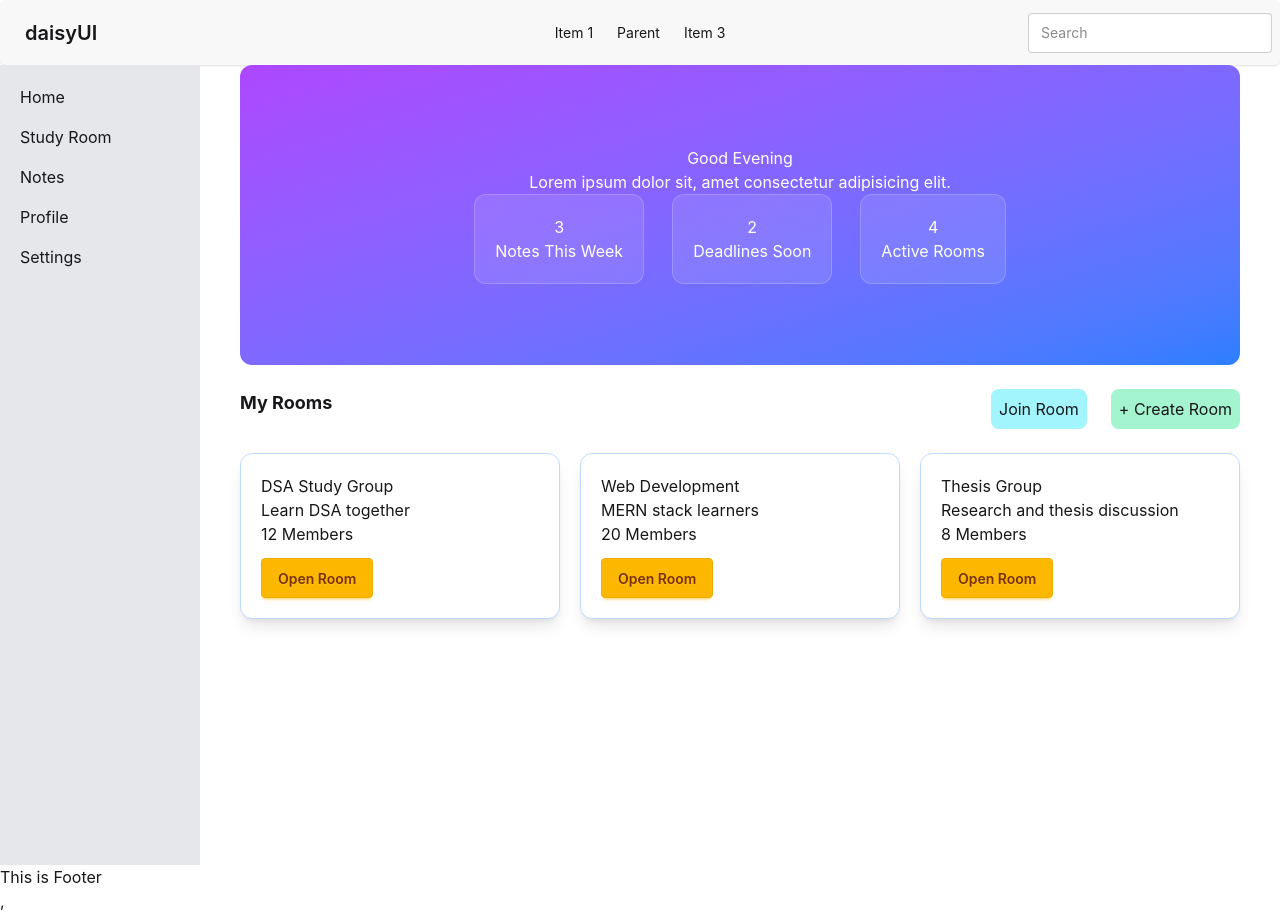
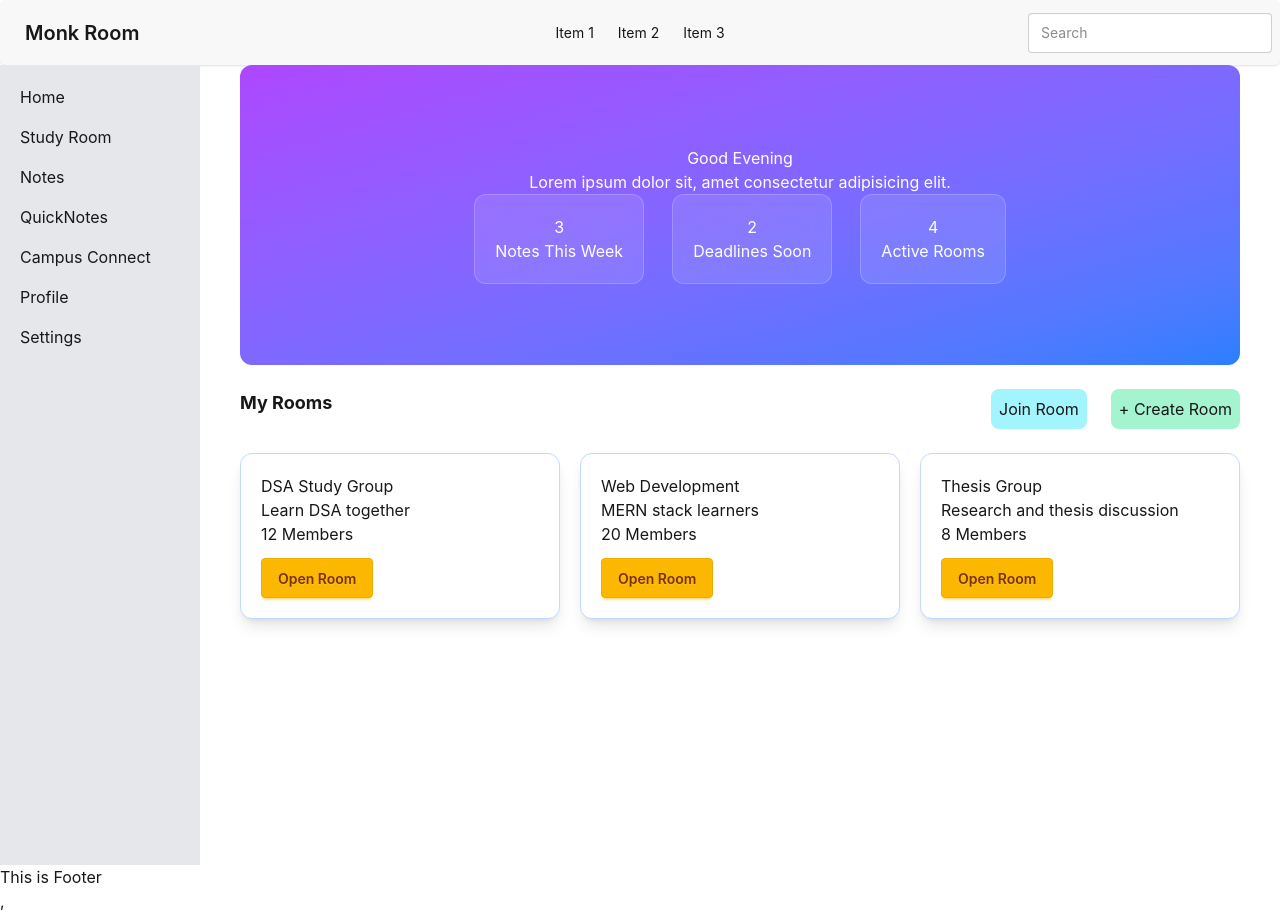
Before and after one commit to alriad56/Monk-Room, a React (Vite) app: page / in a window 1280 px wide. Built offline with nearby package versions, Linux system fonts and the light colour scheme.

Commit message:
feat: add quick notes component

```diff
--- a/src/components/Home.jsx
+++ b/src/components/Home.jsx
@@ -3,7 +3,7 @@ import StudyRoom from "./StudyRoom";
 const Home = () => {
     return (
         <div>
-            {/* Hero Section */}
+
             <div className="flex flex-col items-center justify-center text-center bg-gradient-to-br from-purple-500 to-blue-500 rounded-xl text-white w-full min-h-[300px] p-6 mx-auto">
 
                 <h1>Good Evening</h1>
@@ -30,7 +30,7 @@ const Home = () => {
                 </div>
             </div>
 
-            {/* Study Room Section */}
+
             <StudyRoom />
         </div>
     );
--- a/src/components/Navbar.jsx
+++ b/src/components/Navbar.jsx
@@ -10,13 +10,13 @@ const Navbar = () => {
       <label htmlFor="navbar-1-toggle" className="btn btn-ghost lg:hidden">
         <svg aria-label="Menu" xmlns="http://www.w3.org/2000/svg" className="h-5 w-5" fill="none" viewBox="0 0 24 24" stroke="currentColor"><path strokeLinecap="round" strokeLinejoin="round" strokeWidth="2" d="M4 6h16M4 12h8m-8 6h16" /></svg>
       </label>
-      <button className="btn btn-ghost text-xl">daisyUI</button>
+      <button className="btn btn-ghost text-xl">Monk Room</button>
     </div>
     <div className="navbar-center hidden lg:flex">
       <ul className="menu menu-horizontal px-1">
         <li><button>Item 1</button></li>
         <li>
-        <button>Parent</button>
+        <button>Item 2</button>
 
       </li>
         <li><button>Item 3</button></li>
@@ -31,7 +31,7 @@ const Navbar = () => {
     <ul className="menu">
       <li><button>Item 1</button></li>
       <li>
-        <button>Parent</button>
+        <button>Item 2 </button>
 
       </li>
       <li><button>Item 3</button></li>
--- /dev/null
+++ b/src/components/QuickNotes.jsx
@@ -0,0 +1,24 @@
+const QuickNotes = () => {
+    return (
+        <div className="p-6">
+
+            <h1 className="text-2xl font-bold">
+                Quick Notes
+            </h1>
+
+            <div className="mt-6">
+                <textarea
+                    placeholder="Write something..."
+                    className="textarea textarea-bordered w-full h-32"
+                ></textarea>
+
+                <button className="btn btn-primary mt-3">
+                    Save Note
+                </button>
+            </div>
+
+        </div>
+    );
+};
+
+export default QuickNotes;
--- a/src/components/Sidebar.jsx
+++ b/src/components/Sidebar.jsx
@@ -8,6 +8,8 @@ const Sidebar = () => {
             <li className="mb-4"><Link to="/">Home</Link></li>
             <li className="mb-4"> <Link to="/StudyRoom">Study Room</Link></li>
             <li className="mb-4"> <Link to="/Notes">Notes</Link></li>
+            <li className="mb-4"> <Link to="/QuickNotes">QuickNotes</Link></li>
+            <li className="mb-4">Campus Connect</li>
             <li className="mb-4">Profile</li>
             <li className="mb-4">Settings</li>
 
--- a/src/routes/Routes.jsx
+++ b/src/routes/Routes.jsx
@@ -3,6 +3,7 @@ import Root from "../Root/Root";
 import Home from "../components/Home";
 import StudyRoom from "../components/StudyRoom";
 import Notes from "../components/Notes";
+import QuickNotes from "../components/QuickNotes";
 
 export const router = createBrowserRouter([
     {
@@ -20,6 +21,10 @@ export const router = createBrowserRouter([
             {
                 path:"Notes",
                 Component: Notes
+            },
+            {
+                path:"QuickNotes",
+                Component: QuickNotes
             }
 
         ],
```
Also changed, not shown: src/components/QuickCard.jsx (added).
